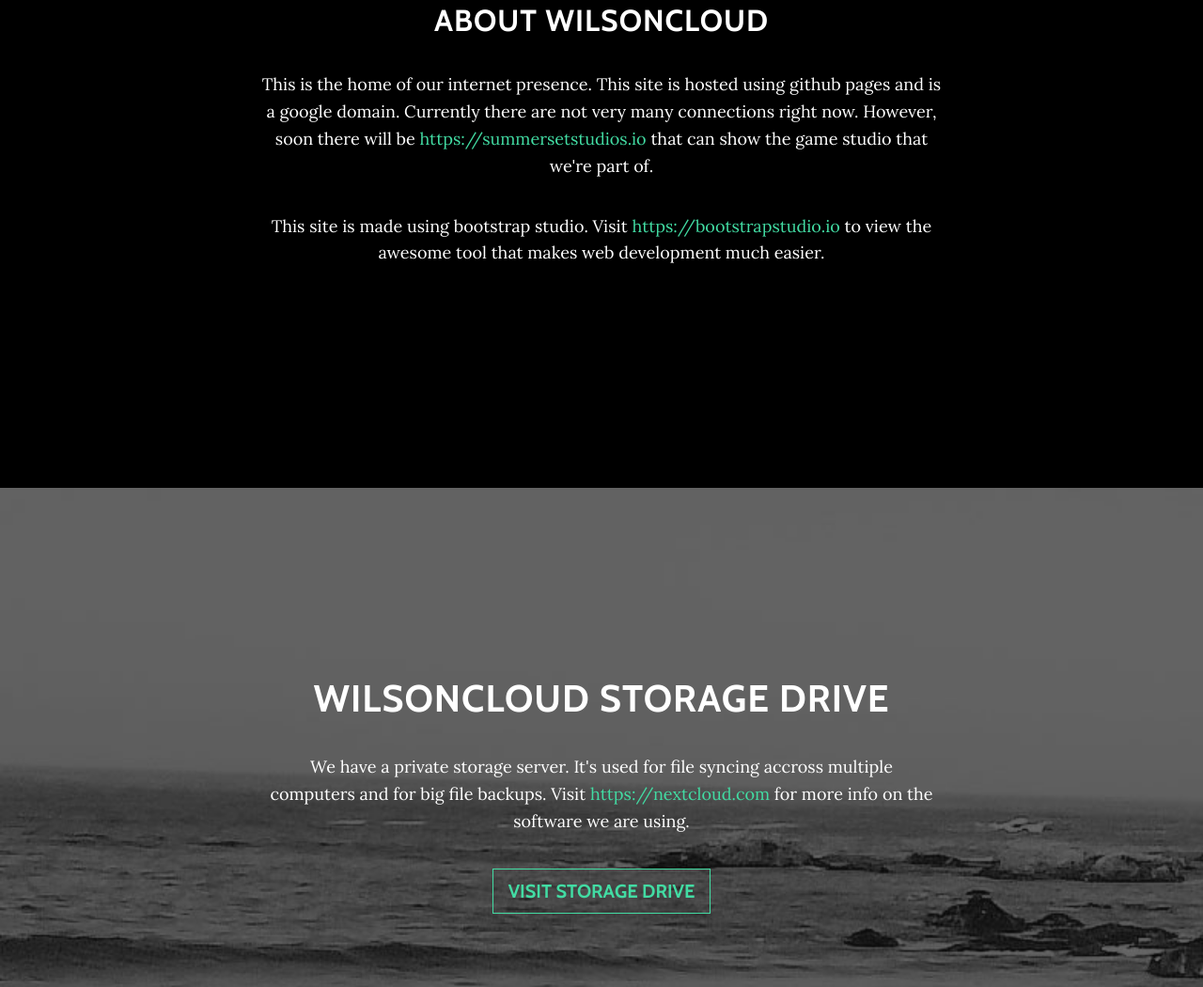
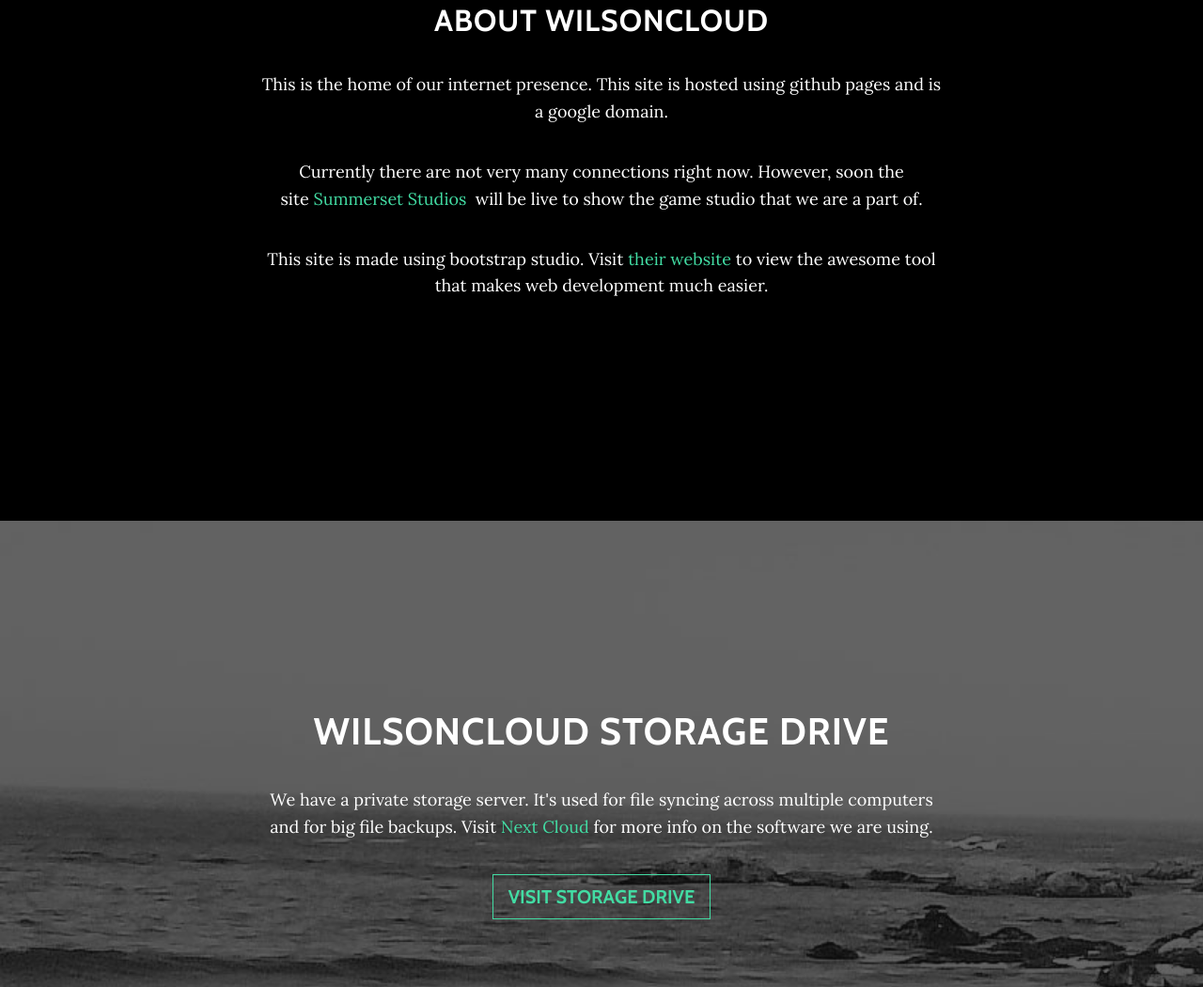
Before and after one commit to jeremyd4500/jeremyd4500.github.io, a plain HTML site: page index.html in a window 1280 px wide. Shown: the part 997-2047 px from the top of the page at 94% size. Drawn offline with nearby package versions, Linux system fonts and the light colour scheme; a script that the page names is missing.

Commit message:
Page Formatting

```diff
--- a/index.html
+++ b/index.html
@@ -4,7 +4,7 @@
 <head>
     <meta charset="utf-8">
     <meta name="viewport" content="width=device-width, initial-scale=1.0">
-    <title>Home - Brand</title>
+    <title>WilsonCloud</title>
     <link rel="stylesheet" href="assets/bootstrap/css/bootstrap.min.css">
     <link rel="stylesheet" href="https://fonts.googleapis.com/css?family=Lora:400,700,400italic,700italic">
     <link rel="stylesheet" href="https://fonts.googleapis.com/css?family=Cabin:700">
@@ -13,12 +13,19 @@
 
 <body id="page-top">
     <nav class="navbar navbar-light navbar-expand-md navbar navbar-expand-lg fixed-top" id="mainNav">
-        <div class="container"><a class="navbar-brand js-scroll-trigger" href="#">Home</a><button class="navbar-toggler navbar-toggler-right" data-toggle="collapse" data-target="#navbarResponsive" type="button" aria-controls="navbarResponsive" aria-expanded="false" aria-label="Toggle navigation"
-                value="Menu"><i class="fa fa-bars"></i></button>
+        <div class="container">
+            <a class="navbar-brand js-scroll-trigger" href="#">Home</a>
+            <button class="navbar-toggler navbar-toggler-right" data-toggle="collapse" data-target="#navbarResponsive" type="button" aria-controls="navbarResponsive" aria-expanded="false" aria-label="Toggle navigation" value="Menu">
+                <i class="fa fa-bars"></i>
+            </button>
             <div class="collapse navbar-collapse" id="navbarResponsive">
                 <ul class="nav navbar-nav ml-auto">
-                    <li class="nav-item nav-link js-scroll-trigger" role="presentation"><a class="nav-link active js-scroll-trigger" href="#about">About</a></li>
-                    <li class="nav-item nav-link js-scroll-trigger" role="presentation"><a class="nav-link js-scroll-trigger" href="#download">Storage</a></li>
+                    <li class="nav-item nav-link js-scroll-trigger" role="presentation">
+                        <a class="nav-link active js-scroll-trigger" href="#about">About</a>
+                    </li>
+                    <li class="nav-item nav-link js-scroll-trigger" role="presentation">
+                        <a class="nav-link js-scroll-trigger" href="#download">Storage</a>
+                    </li>
                 </ul>
             </div>
         </div>
@@ -29,7 +36,11 @@
                 <div class="row">
                     <div class="col-lg-8 mx-auto">
                         <h1 class="brand-heading">Wilsoncloud</h1>
-                        <p class="intro-text"></p><a class="btn btn-link btn-circle" role="button" href="#about"><i class="fa fa-angle-double-down animated"></i></a></div>
+                        <p class="intro-text"></p>
+                        <a class="btn btn-link btn-circle" role="button" href="#about">
+                            <i class="fa fa-angle-double-down animated"></i>
+                        </a>
+                    </div>
                 </div>
             </div>
         </div>
@@ -39,10 +50,10 @@
             <div class="row">
                 <div class="col-lg-8 mx-auto">
                     <h2>About Wilsoncloud</h2>
-                    <p>This is the home of our internet presence. This site is hosted using github pages and is a google domain. Currently there are not very many connections right now. However, soon there will be&nbsp;<a href="https://summersetstudios.io">https://summersetstudios.io</a>&nbsp;that
-                        can show the game studio that we're part of.</p>
-                    <p></p>
-                    <p>This site is made using bootstrap studio. Visit&nbsp;<a href="https://bootstrapstudio.io">https://bootstrapstudio.io</a>&nbsp;to view the awesome tool that makes web development much easier.</p>
+                    <p>This is the home of our internet presence. This site is hosted using github pages and is a google domain.</p>
+                    <p>Currently there are not very many connections right now. However, soon the site&nbsp;<a href="https://summersetstudios.com">Summerset Studios</a>&nbsp;
+                        will be live to show the game studio that we are a part of.</p>
+                    <p>This site is made using bootstrap studio. Visit&nbsp;<a href="https://bootstrapstudio.io">their website</a>&nbsp;to view the awesome tool that makes web development much easier.</p>
                 </div>
             </div>
         </div>
@@ -50,10 +61,11 @@
     <section id="download" class="download-section content-section text-center" style="background-image:url('assets/img/downloads-bg.jpg');">
         <div class="container">
             <div class="col-lg-8 mx-auto">
-                <h1>wilsoncloud Storage Drive</h1>
-                <p>We have a private storage server. It's used for file syncing accross multiple computers and for big file backups. Visit&nbsp;<a href="https://nextcloud.com">https://nextcloud.com</a>&nbsp;for more info on the software we are using.</p>
-                <button
-                    class="btn btn-primary btn-lg btn-default" type="button" href="https://storage.wilsoncloud.net">visit Storage Drive</button>
+                <h1>WilsonCloud Storage Drive</h1>
+                <p>We have a private storage server. It's used for file syncing across multiple computers and for big file backups. Visit&nbsp;<a href="https://nextcloud.com">Next Cloud</a>&nbsp;for more info on the software we are using.</p>
+                <button class="btn btn-primary btn-lg btn-default" type="button">
+                    <a href="https://storage.wilsoncloud.net">Visit Storage Drive</a>
+                </button>
             </div>
         </div>
     </section>
```
